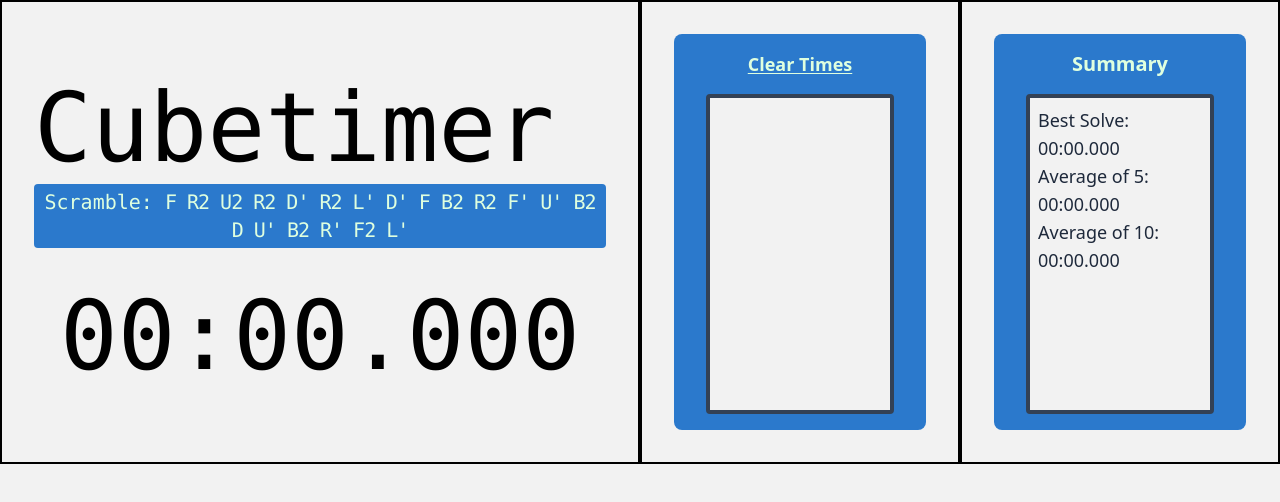
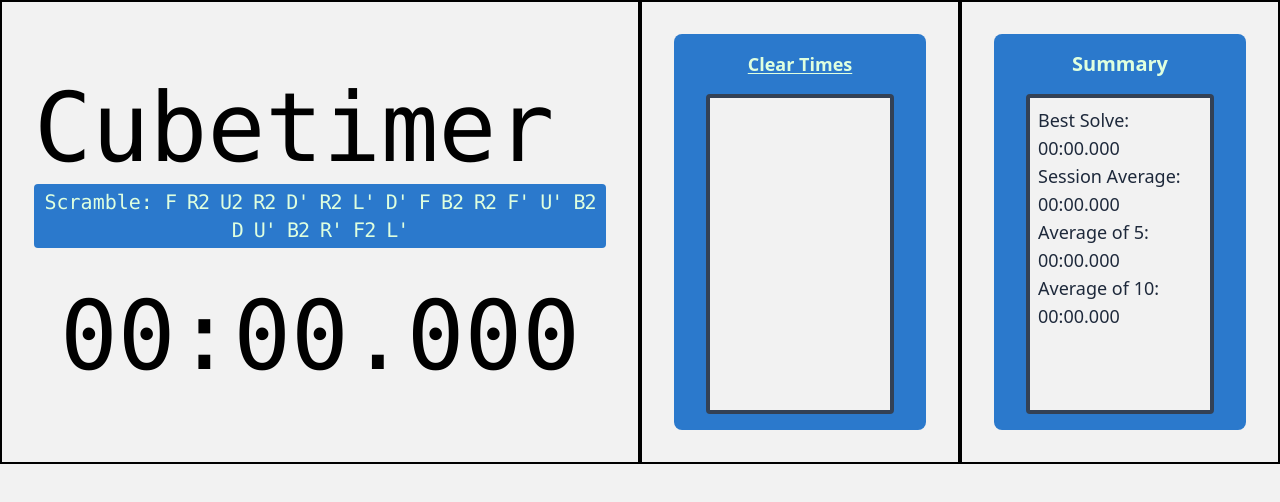
Before and after one commit to Scott-Gibson-Coding/Cubetimer, a React (Vite) app: page / in a window 1280 px wide. Shown: the top 502 px of the page. Built offline with nearby package versions, Linux system fonts and the light colour scheme.

Commit message:
Add session average to Summary

```diff
--- a/src/components/Summary/index.tsx
+++ b/src/components/Summary/index.tsx
@@ -13,6 +13,11 @@ const Summary = () => {
       minTime = Math.min(minTime, solve.time);
     });
     return minTime;
+  }, [solves]);
+
+  const getAvg = useCallback(() => {
+    if (solves.length === 0) return 0;
+    return solves.reduce((acc, cur) => acc + cur.time, 0) / solves.length;
   }, [solves]);
 
   const getAvg5 = useCallback(() => {
@@ -34,6 +39,9 @@ const Summary = () => {
         <div className="mx-auto h-[40vh] w-full overflow-y-auto rounded border-4 border-slate-700 bg-secondary p-2">
           <p className="text-slate-800">Best Solve: {formatTime(getBest())}</p>
           <p className="text-slate-800">
+            Session Average: {formatTime(getAvg())}
+          </p>
+          <p className="text-slate-800">
             Average of 5: {formatTime(getAvg5())}
           </p>
           <p className="text-slate-800">
```
